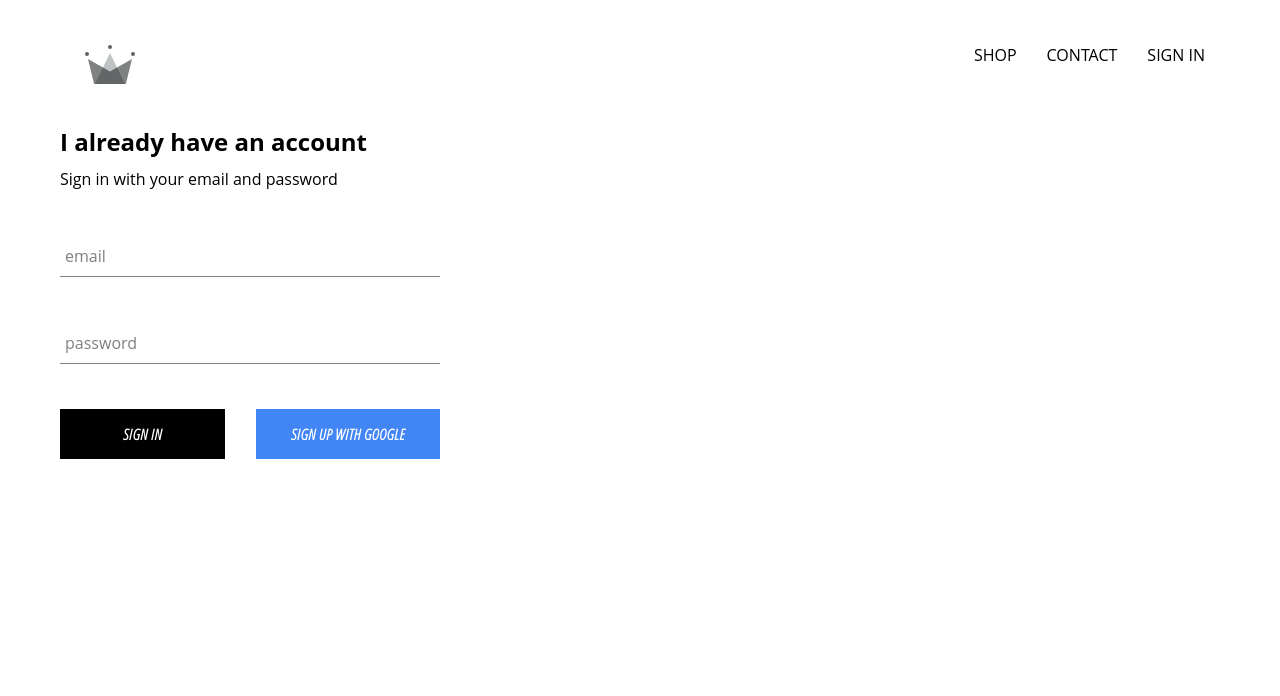
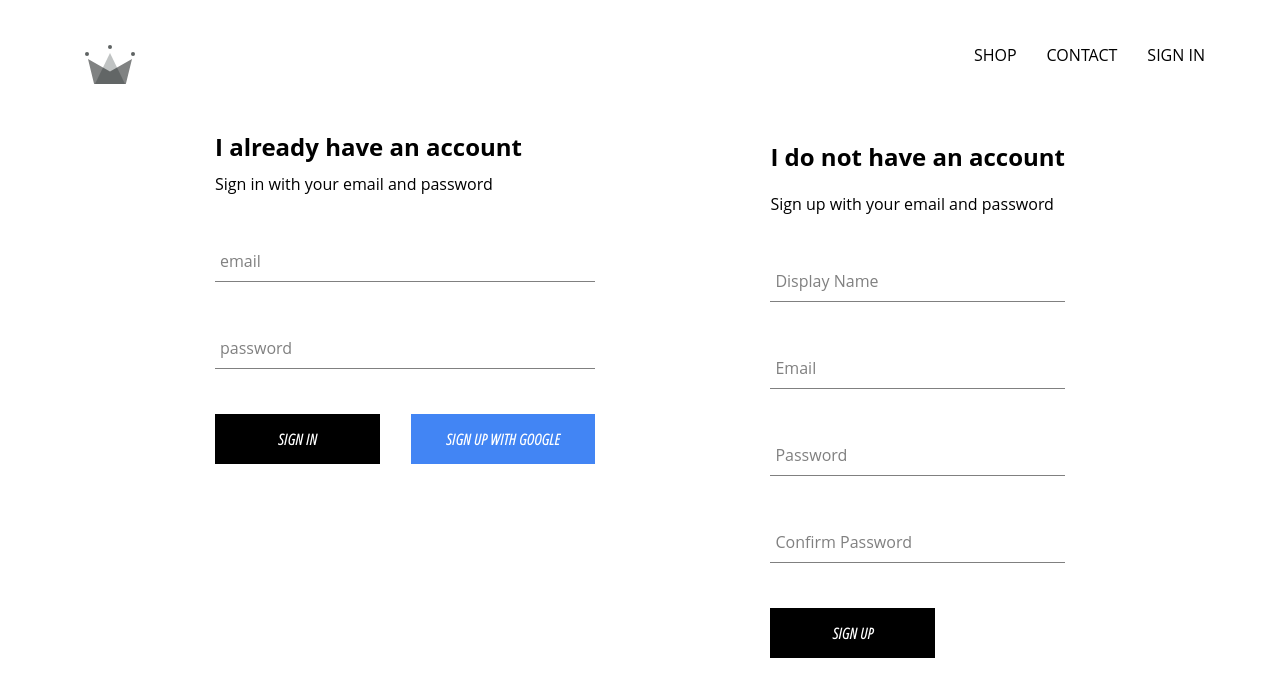
Before and after one commit to ptlnik13/ecommerce, a React (Create React App) app: page /signin in a window 1280 px wide. Shown: the top 696 px of the page. Built offline with nearby package versions, Linux system fonts and the light colour scheme; no server answers.

Commit message:
111. Google Sign in/up and Email Sign In/Up functioning with Firestore

```diff
--- a/src/App.js
+++ b/src/App.js
@@ -9,6 +9,9 @@
 import './App.css';
 
 class App extends React.Component {
+    unsubscribeFromAuth = null;
+    unsubscribeFromSnapshot = null;
+
     constructor(props) {
         super(props);
 
@@ -18,15 +21,12 @@
 
     }
 
-    unsubscribeFromAuth = null;
-
     componentDidMount() {
         this.unsubscribeFromAuth = auth.onAuthStateChanged(async userAuth => {
             if (userAuth) {
                 const userRef = await createUserProfileDocument(userAuth);
 
-                userRef.onSnapshot(snapShot => {
-                    // console.log(snapShot.data());
+                this.unsubscribeFromSnapshot = userRef.onSnapshot(snapShot => {
                     this.setState({
                         currentUser: {
                             id: snapShot.id,
@@ -42,6 +42,7 @@
 
     componentWillUnmount() {
         this.unsubscribeFromAuth();
+        this.unsubscribeFromSnapshot();
     }
 
     render() {
--- a/src/components/sign-in/sign-in.component.jsx
+++ b/src/components/sign-in/sign-in.component.jsx
@@ -1,7 +1,7 @@
 import React from "react";
 import FormInput from "../form-input/form-input.component";
 import CustomButton from "../custom-button/custom-button.component";
-import {signInWithGoogle} from "../../firebase/firebase.utils";
+import {auth, signInWithGoogle} from "../../firebase/firebase.utils";
 import './sign-in.styles.scss';
 
 class SignIn extends React.Component {
@@ -14,10 +14,14 @@
         }
     }
 
-    handleSubmit = e => {
+    handleSubmit = async e => {
         e.preventDefault();
-
-        this.setState({email: '', password: ''});
+        try {
+            await auth.signInWithEmailAndPassword(this.state.email, this.state.password);
+            this.setState({email: '', password: ''});
+        } catch (e) {
+            console.log(e.message);
+        }
     }
     handleChange = e => {
         const {value, name} = e.target;
@@ -39,7 +43,7 @@
 
                     <div className="buttons">
                         <CustomButton type="submit">SIGN IN</CustomButton>
-                        <CustomButton isGoogleSignIn onClick={signInWithGoogle}>SIGN UP WITH GOOGLE</CustomButton>
+                        <CustomButton type='button' isGoogleSignIn onClick={signInWithGoogle}>SIGN UP WITH GOOGLE</CustomButton>
                     </div>
                 </form>
             </div>
--- /dev/null
+++ b/src/components/sign-up/sign-up.component.jsx
@@ -0,0 +1,66 @@
+import React from 'react';
+import FormInput from "../form-input/form-input.component";
+import './sign-up.styles.scss';
+import CustomButton from "../custom-button/custom-button.component";
+import {auth, createUserProfileDocument} from "../../firebase/firebase.utils";
+
+class SignUp extends React.Component {
+    constructor(props) {
+        super(props);
+
+        this.state = {
+            displayName: '',
+            email: '',
+            password: '',
+            confirmPassword: ''
+        }
+    }
+
+    handleSubmit = async e => {
+        e.preventDefault();
+        const {displayName, email, password, confirmPassword} = this.state;
+        if (password !== confirmPassword) {
+            alert('Password not match');
+            return;
+        }
+        try {
+            const {user} = await auth.createUserWithEmailAndPassword(email, password);
+            await createUserProfileDocument(user, {displayName});
+
+            this.setState({
+                displayName: '',
+                email: '',
+                password: '',
+                confirmPassword: ''
+            })
+
+        } catch (e) {
+            console.log(e.message);
+        }
+
+
+    }
+
+    handleChange = e => {
+        const {name, value} = e.target;
+        this.setState({[name]: value});
+    }
+
+    render() {
+        return (
+            <div className="signup">
+                <h2 className="title">I do not have an account</h2>
+                <span>Sign up with your email and password</span>
+                <form className='sign-up-form' onSubmit={this.handleSubmit}>
+                    <FormInput type='text' label='Display Name' value={this.state.displayName} name='displayName' onChange={this.handleChange} required/>
+                    <FormInput type='email' label='Email' value={this.state.email} name='email' onChange={this.handleChange} required/>
+                    <FormInput type='password' label='Password' value={this.state.password} name='password' onChange={this.handleChange} required/>
+                    <FormInput type='password' label='Confirm Password' value={this.state.confirmPassword} name='confirmPassword' onChange={this.handleChange} required/>
+                    <CustomButton type='submit'>Sign Up</CustomButton>
+                </form>
+            </div>
+        )
+    }
+}
+
+export default SignUp;
--- /dev/null
+++ b/src/components/sign-up/sign-up.styles.scss
@@ -0,0 +1,9 @@
+.sign-up {
+  display        : flex;
+  flex-direction : column;
+  width          : 380px;
+
+  .title {
+    margin : 10px 0;
+  }
+}
--- a/src/firebase/firebase.utils.js
+++ b/src/firebase/firebase.utils.js
@@ -32,7 +32,6 @@
             console.log("error creating user", error.message);
         }
     }
-console.log(userRef);
     return userRef;
 
 }
--- a/src/pages/sign-in-and-sign-up/sign-in-and-sign-up.component.jsx
+++ b/src/pages/sign-in-and-sign-up/sign-in-and-sign-up.component.jsx
@@ -1,8 +1,9 @@
 import React from "react";
 import SignIn from "../../components/sign-in/sign-in.component";
+import SignUp from "../../components/sign-up/sign-up.component";
 import './sign-in-and-sign-up.styles.scss';
 
 const SignInAndSignUpPage = () => (
-    <div className='sign-in-and-sign-up'><SignIn/></div>
+    <div className='sign-in-and-sign-up'><SignIn/><SignUp/></div>
 )
 export default SignInAndSignUpPage;
--- a/src/pages/sign-in-and-sign-up/sign-in-and-sign-up.styles.scss
+++ b/src/pages/sign-in-and-sign-up/sign-in-and-sign-up.styles.scss
@@ -0,0 +1,6 @@
+.sign-in-and-sign-up {
+  display         : flex;
+  justify-content : space-between;
+  margin          : 30px auto;
+  width           : 850px;
+}
```
